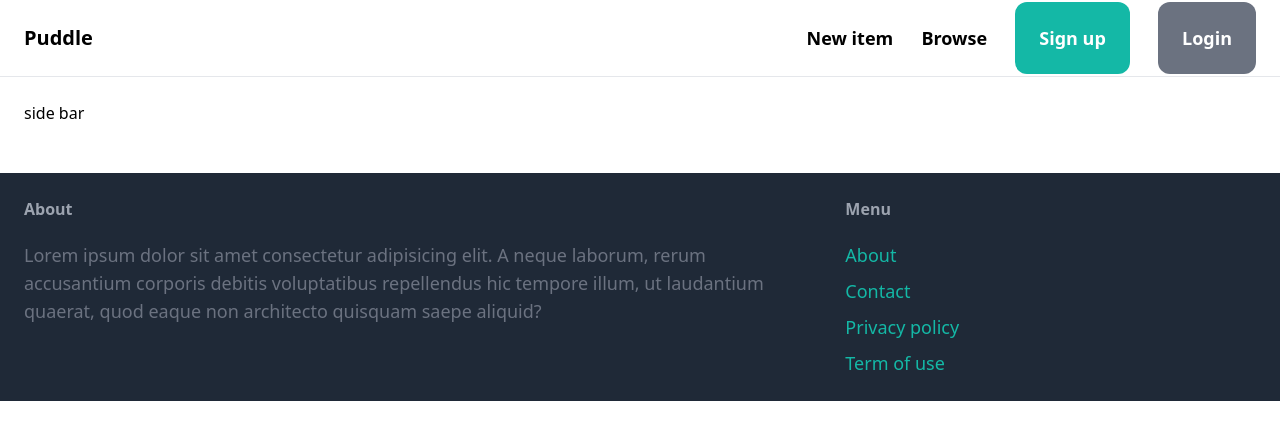
After one commit to Frank-1998/learn_django, a Django app: page /items/ in a window 1280 px wide. The commit adds this page. Shown: the top 440 px of the page. Run offline with Django 4.2, Linux system fonts and the light colour scheme; data that the repository does not hold is empty; some libraries are stand-ins or nearby versions.

Commit message:
add browse page

```diff
--- a/puddle/core/templates/core/base.html
+++ b/puddle/core/templates/core/base.html
@@ -13,7 +13,7 @@
 
         <div class="space-x-6">
             <a href="{% url 'item:new' %}" class="text-lg font-semibold hover:text-gray-500">New item</a>
-            <a href="#" class="text-lg font-semibold hover:text-gray-500">Browse</a>
+            <a href="{% url 'item:items' %}" class="text-lg font-semibold hover:text-gray-500">Browse</a>
             {% if request.user.is_authenticated %}
                 <a href="#" class="px-6 py-6 text-lg font-semibold bg-teal-500 text-white rounded-xl hover:bg-teal-700">Inbox</a>
                 <a href="{% url 'dashboard:index' %}" class="px-6 py-6 text-lg font-semibold bg-gray-500 text-white rounded-xl hover:bg-gray-700">Dashboard</a>
--- /dev/null
+++ b/puddle/item/templates/item/items.html
@@ -0,0 +1,33 @@
+{% extends 'core/base.html' %}
+
+{% block title %}Items{% endblock %}
+
+{% block content %}
+
+<div class="pb-6 grid grid-cols-4 gap-4">
+    <div class="col-span-1">
+        side bar
+    </div>
+
+    <div class="col-span-3">
+        <div class="grid grid-cols-3 gap-3">
+            {% for item in items %}
+                <div>
+                    <a href="{% url 'item:detail' item.id %}">
+                        <div>
+                            <img src="{{ item.image.url }}" class="rounded-t-xl">
+                        </div>
+
+                        <div class="p-6 bg-white rounded-b-xl">
+                            <h2 class="text-2xl">{{ item.name }}</h2>
+                            <p class="text-gray-500">Price: {{ item.price }}</p>
+                        </div>
+
+                    </a>
+                </div>
+            {% endfor %}
+        </div>
+    </div>
+</div>
+
+{% endblock %}
--- a/puddle/item/urls.py
+++ b/puddle/item/urls.py
@@ -5,6 +5,7 @@ from . import views
 app_name = 'item'
 
 urlpatterns = [
+    path('', views.items, name='items'),
     path('new/', views.new, name='new'),
     path('<int:pk>/', views.detail, name='detail'),
     path('<int:pk>/delete/', views.delete, name='delete'),
--- a/puddle/item/views.py
+++ b/puddle/item/views.py
@@ -3,6 +3,13 @@ from .models import Item
 from django.contrib.auth.decorators import login_required
 from . forms import NewItemForm, EditItemForm
 # Create your views here.
+
+def items(request):
+    items = Item.objects.filter(is_sold=False)
+    return render(request, 'item/items.html', {
+        'items': items,
+    })
+
 def detail(request, pk):
     item = get_object_or_404(Item, pk=pk)
     related_item = Item.objects.filter(category=item.category, is_sold=False).exclude(pk=pk)[0:3]
```
